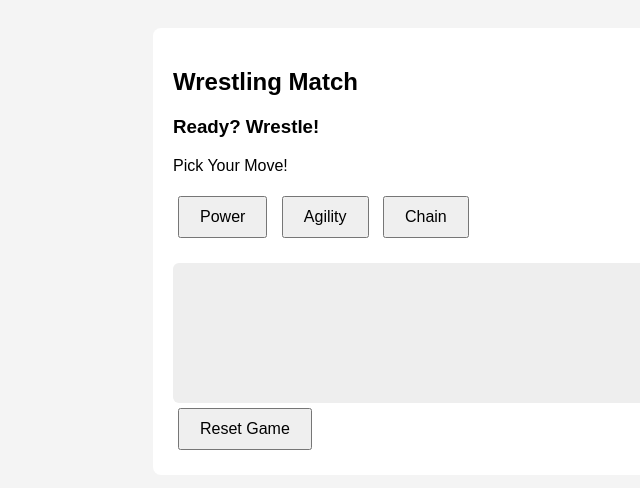
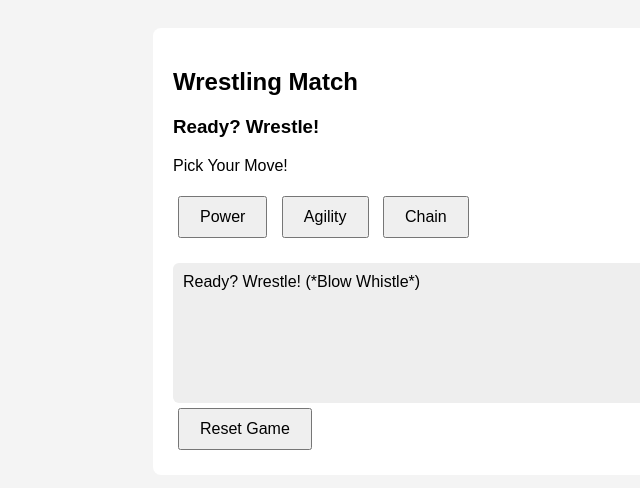
Before and after one commit to OttoMaticDesign/WrestlingSimGame, a plain HTML site: page index.html in a window 1280 px wide. Shown: the whole page, without its empty margins (217-857 px from the left). Drawn offline with Linux system fonts and the light colour scheme.

Commit message:
Update index.html

```diff
--- a/index.html
+++ b/index.html
@@ -100,9 +100,9 @@
     updateLog();
   }
 
-  //function updateLog() {
-  //  logEl.textContent = messages.join('\n');
-  //}
+  function updateLog() {
+    logEl.textContent = messages.join('\n');
+  }
 
   function resetGame() {
     playerScore = 0;
```
